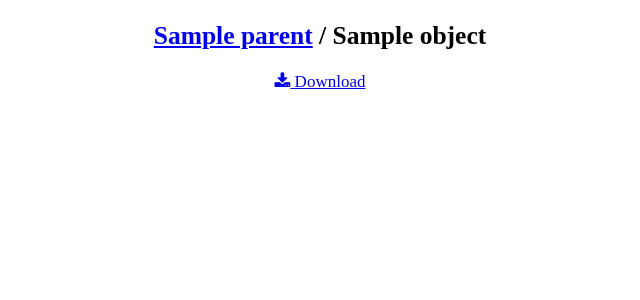
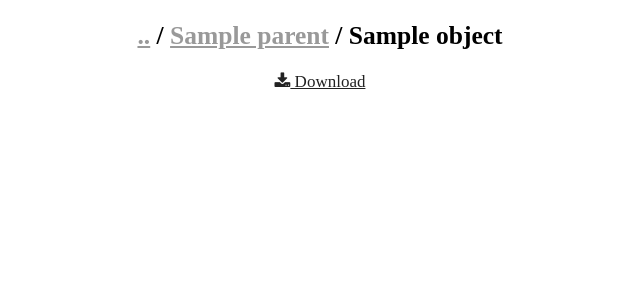
Before and after one commit to webkom/noetikon, a Django app: template noetikon/files/templates/files/file_detail.html in a window 1280 px wide. Shown: the top 300 px of the page, without its empty margins (320-960 px from the left). Run offline with Django 3.2, Linux system fonts and the light colour scheme; the template is opened without the code that fills it: most values are stand-ins (such as "Sample title", 1, 10 or a date in 2020); some libraries are stand-ins or nearby versions.

Commit message:
Add top folder to breadcrumb as ..

```diff
--- a/noetikon/files/templates/files/_partials/breadcrumb.html
+++ b/noetikon/files/templates/files/_partials/breadcrumb.html
@@ -1,4 +1,5 @@
-<h2>
+<h2 class="breadcrumb">
+  <a href="{% url 'directory-list' %}">..</a> /
   {% for parent in object.parents %}
     <a href="{% url 'directory-detail' parent.slug %}"> {{ parent.name }}</a> /
   {% endfor %}
--- a/noetikon/static/sass/main.css
+++ b/noetikon/static/sass/main.css
@@ -1 +1 @@
-.text-center{text-align:center}body{font-size:17px}h1,h2,h3,h4,h5{text-align:center}img{max-width:100%}hr{border:0;height:1px;background-image:-webkit-linear-gradient(left, transparent, rgba(0,0,0,0.75), transparent);background-image:-moz-linear-gradient(left, transparent, rgba(0,0,0,0.75), transparent);background-image:-ms-linear-gradient(left, transparent, rgba(0,0,0,0.75), transparent);background-image:-o-linear-gradient(left, transparent, rgba(0,0,0,0.75), transparent)}.wrapper{width:90%;max-width:1000px;margin:0 auto}.inventory-table{width:100%;border-spacing:0}.inventory-table tr{line-height:2em;list-style-type:none}.inventory-table tr th{text-align:left}.inventory-table tr th:first-child{min-width:60%}.inventory-table tr td{margin:0;padding:0.4em;border-bottom:1px dashed #999}.inventory-table tr td:first-child{min-width:60%}.inventory-table tr td .fa{color:#999}.inventory-table tr a{color:#222;text-decoration:none;display:inline-block;width:100%}.inventory-table tr a:active{color:#000}.inventory-table tr .meta{margin:0 10px;color:#999}.inventory-table tr:hover{background:#e6e6e6}.thumbnail{margin:10px auto;display:block}.file-content{padding:1em}
+.text-center{text-align:center}body{font-size:17px}h1,h2,h3,h4,h5{text-align:center}img{max-width:100%}a{color:#222}hr{border:0;height:1px;background-image:-webkit-linear-gradient(left, transparent, rgba(0,0,0,0.75), transparent);background-image:-moz-linear-gradient(left, transparent, rgba(0,0,0,0.75), transparent);background-image:-ms-linear-gradient(left, transparent, rgba(0,0,0,0.75), transparent);background-image:-o-linear-gradient(left, transparent, rgba(0,0,0,0.75), transparent)}.wrapper{width:90%;max-width:1000px;margin:0 auto}.breadcrumb a{color:#999}.inventory-table{width:100%;border-spacing:0}.inventory-table tr{line-height:2em;list-style-type:none}.inventory-table tr th{text-align:left}.inventory-table tr th:first-child{min-width:60%}.inventory-table tr td{margin:0;padding:0.4em;border-bottom:1px dashed #999}.inventory-table tr td:first-child{min-width:60%}.inventory-table tr td .fa{color:#999}.inventory-table tr a{color:#222;text-decoration:none;display:inline-block;width:100%}.inventory-table tr a:active{color:#000}.inventory-table tr .meta{margin:0 10px;color:#999}.inventory-table tr:hover{background:#e6e6e6}.thumbnail{margin:10px auto;display:block}.file-content{padding:1em}
--- a/noetikon/static/sass/main.sass
+++ b/noetikon/static/sass/main.sass
@@ -3,7 +3,8 @@
 $gray: #333
 $light-gray: lighten($gray, 40%)
 $very-light-gray: lighten($gray, 70%)
-$list-link-color: #222
+$link-color: #222
+$list-link-color: $link-color
 $blue: #c7def8
 
 body
@@ -14,6 +15,9 @@ h1, h2, h3, h4, h5
 
 img
   max-width: 100%
+
+a
+  color: $link-color
 
 hr
   border: 0
@@ -27,6 +31,10 @@ hr
   width: 90%
   max-width: 1000px
   margin: 0 auto
+
+.breadcrumb
+  a
+    color: $light-gray
 
 .inventory-table
   width: 100%
```
